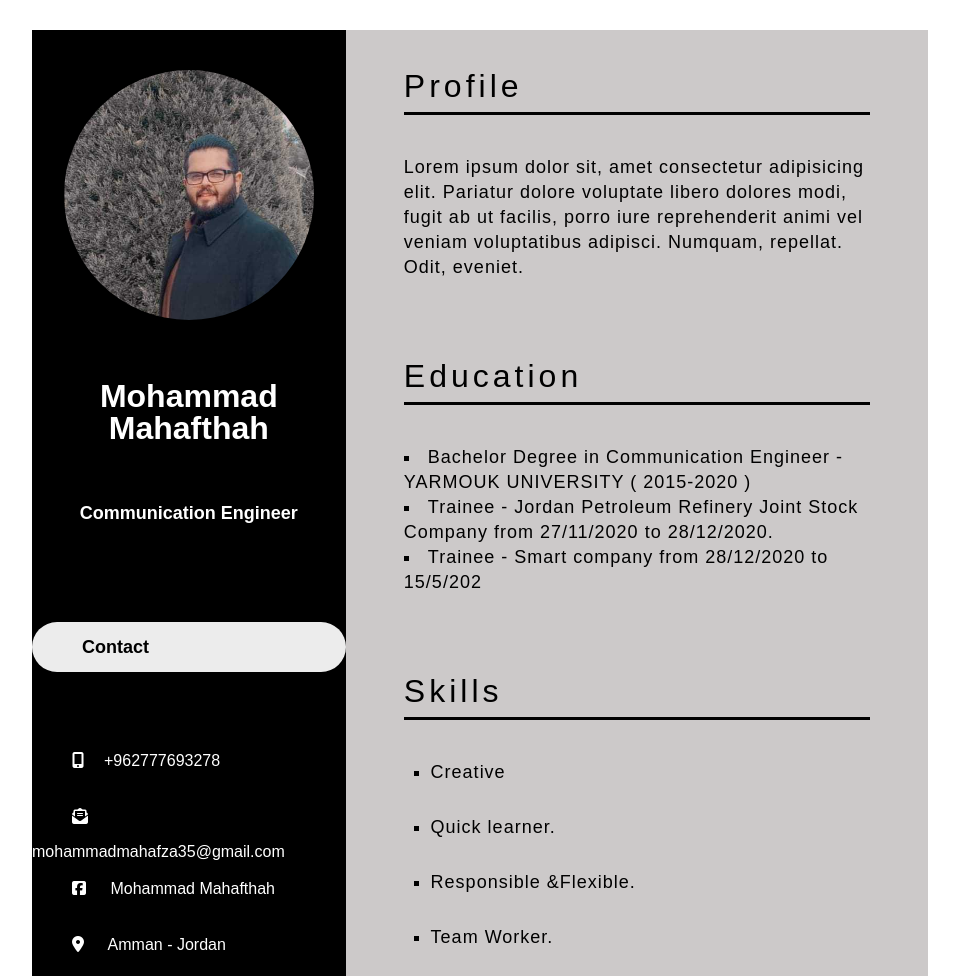
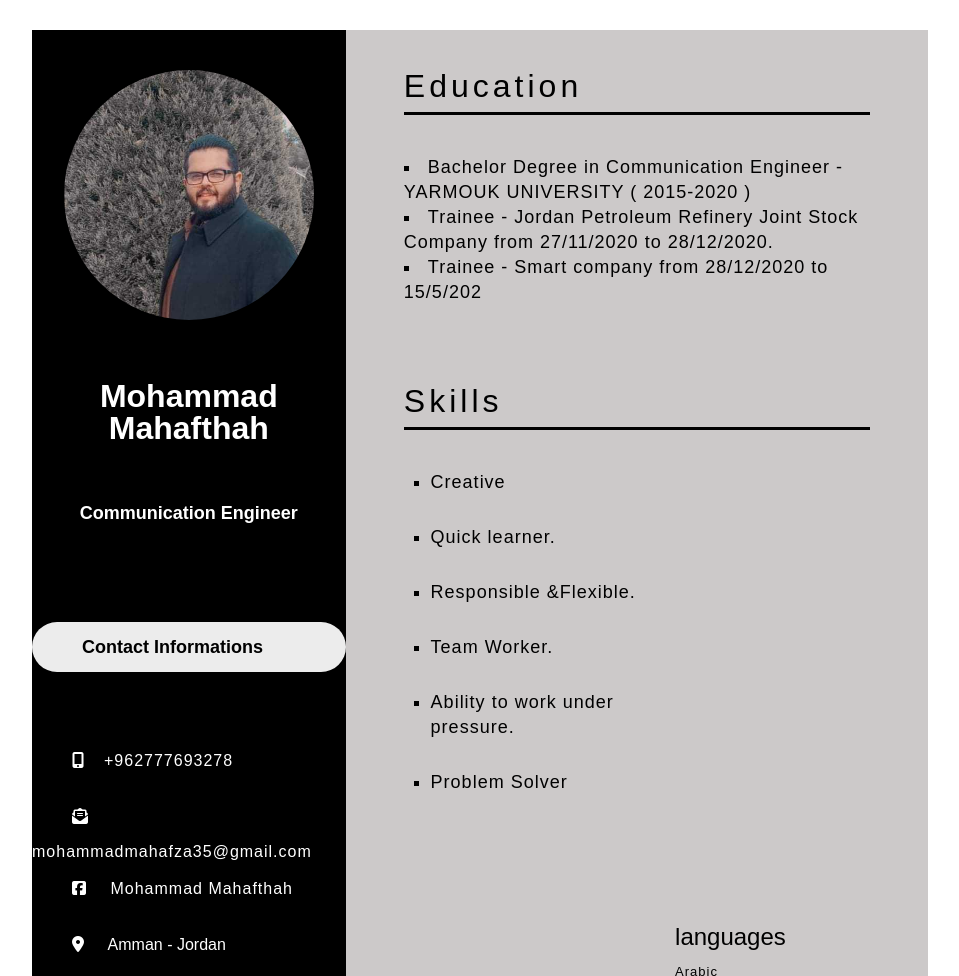
Before and after one commit to Ibrahim-Khdairat/Mohammad-Cv, a plain HTML site: page index.html in a window 1280 px wide. Shown: the top 976 px of the page, without its empty margins (160-1119 px from the left). Drawn offline with Linux system fonts and the light colour scheme.

Commit message:
Mohammad Cv

```diff
--- a/index.html
+++ b/index.html
@@ -21,7 +21,7 @@
             <h1>Mohammad Mahafthah</h1>
             <h4>Communication Engineer</h4>
 
-            <h3>Contact</h3>
+            <h3>Contact Informations</h3>
             <ul>
                 <li><i class="fas fa-mobile-alt"></i><a href="tel:+962777693278">+962777693278</a></li>
                 <li><i class="fas fa-envelope-open-text"></i> <a
@@ -34,10 +34,7 @@
 
         </div>
         <div id="two">
-            <h2> Profile</h2>
-            <p>Lorem ipsum dolor sit, amet consectetur adipisicing elit. Pariatur dolore voluptate libero dolores modi,
-                fugit ab ut facilis, porro iure reprehenderit animi vel veniam voluptatibus adipisci. Numquam, repellat.
-                Odit, eveniet.</p>
+
             <h2>Education</h2>
             <h3>
                 <li>Bachelor Degree in Communication Engineer - YARMOUK UNIVERSITY ( 2015-2020 )</li>
--- a/style.css
+++ b/style.css
@@ -10,6 +10,7 @@ section
     height: 1000px;
     margin-left: auto;
     margin-right: auto;
+    border-radius: 30px;
 }
 
 #one
@@ -94,6 +95,7 @@ section
 {
     text-decoration: none;
     color: white;
+    letter-spacing: 1px;
 }
 
 #two h2
```
